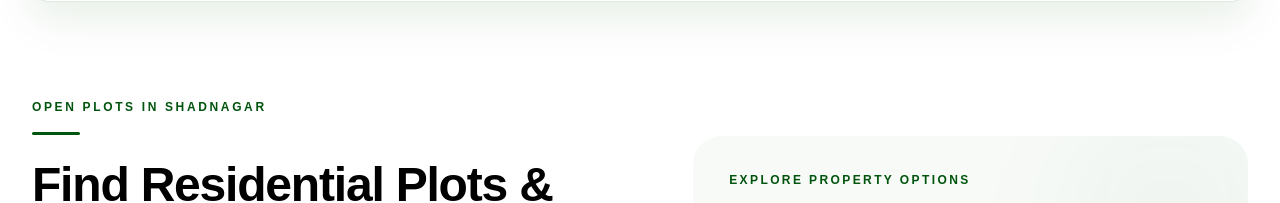
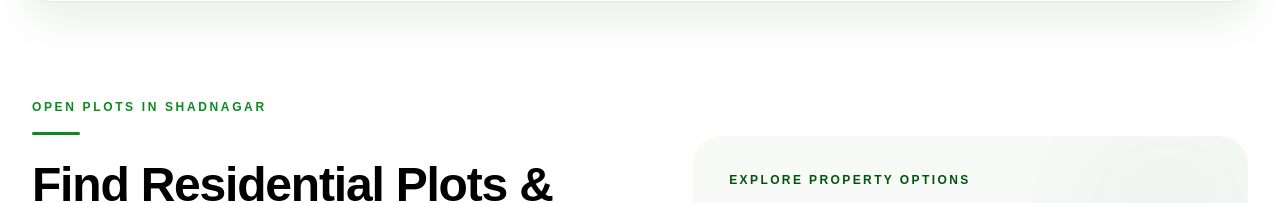
Before and after one commit to residentialplotsandvillas-hub/OpenPlots-Shadnagar, a Next.js app: page / in a window 1280 px wide. Shown: the part 825-1028 px from the top of the page. Built offline with nearby package versions, Linux system fonts and the light colour scheme.

Commit message:
first commit

```diff
--- a/app/globals.css
+++ b/app/globals.css
@@ -20,8 +20,8 @@
      BRAND GREEN
   ========================== */
 
-  --brand-green: #00540d;
-  --brand-green-dark: #003b09;
+  --brand-green: #0b8a1e;
+  --brand-green-dark: #077a18;
   --brand-green-light: #eaf3ea;
   --brand-green-soft: #f3f8f3;
 
```
